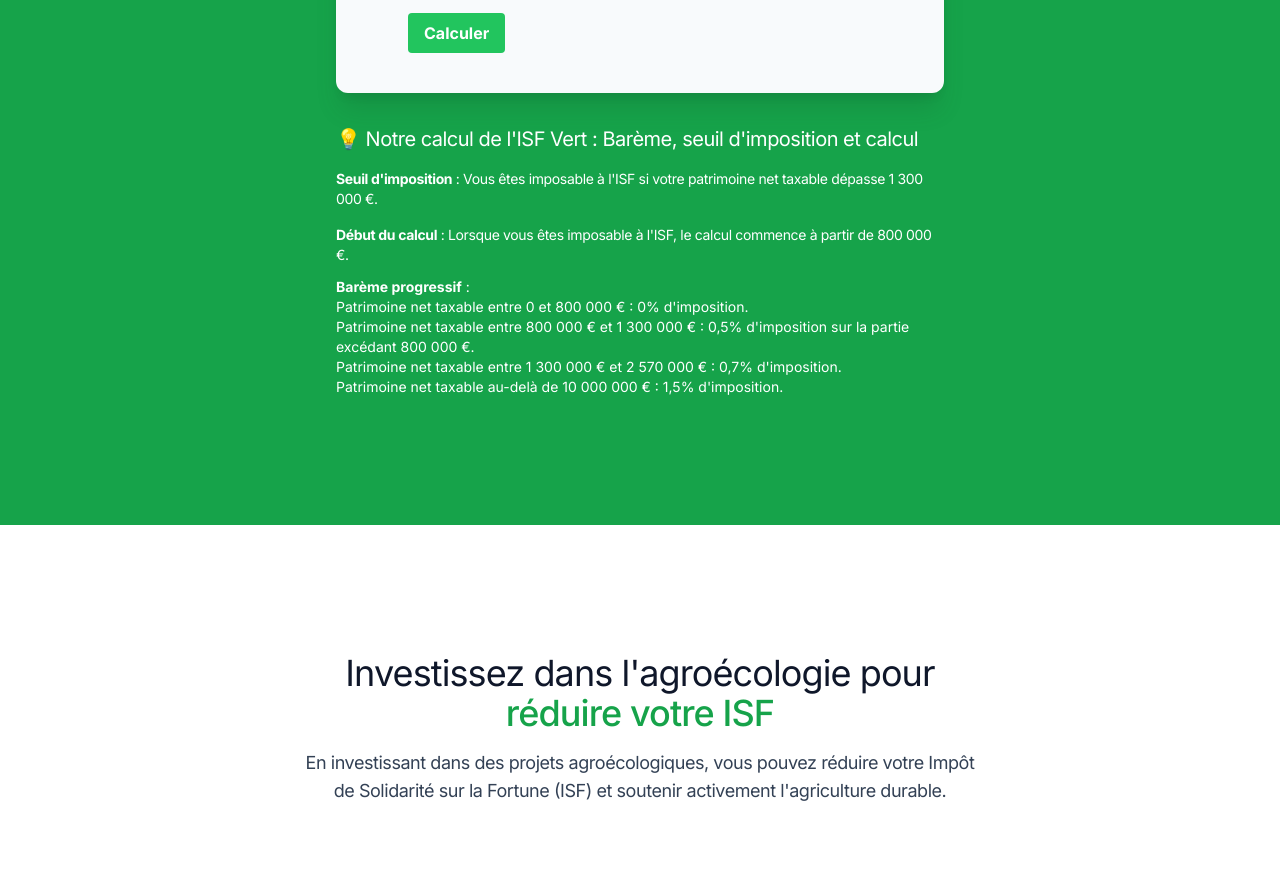
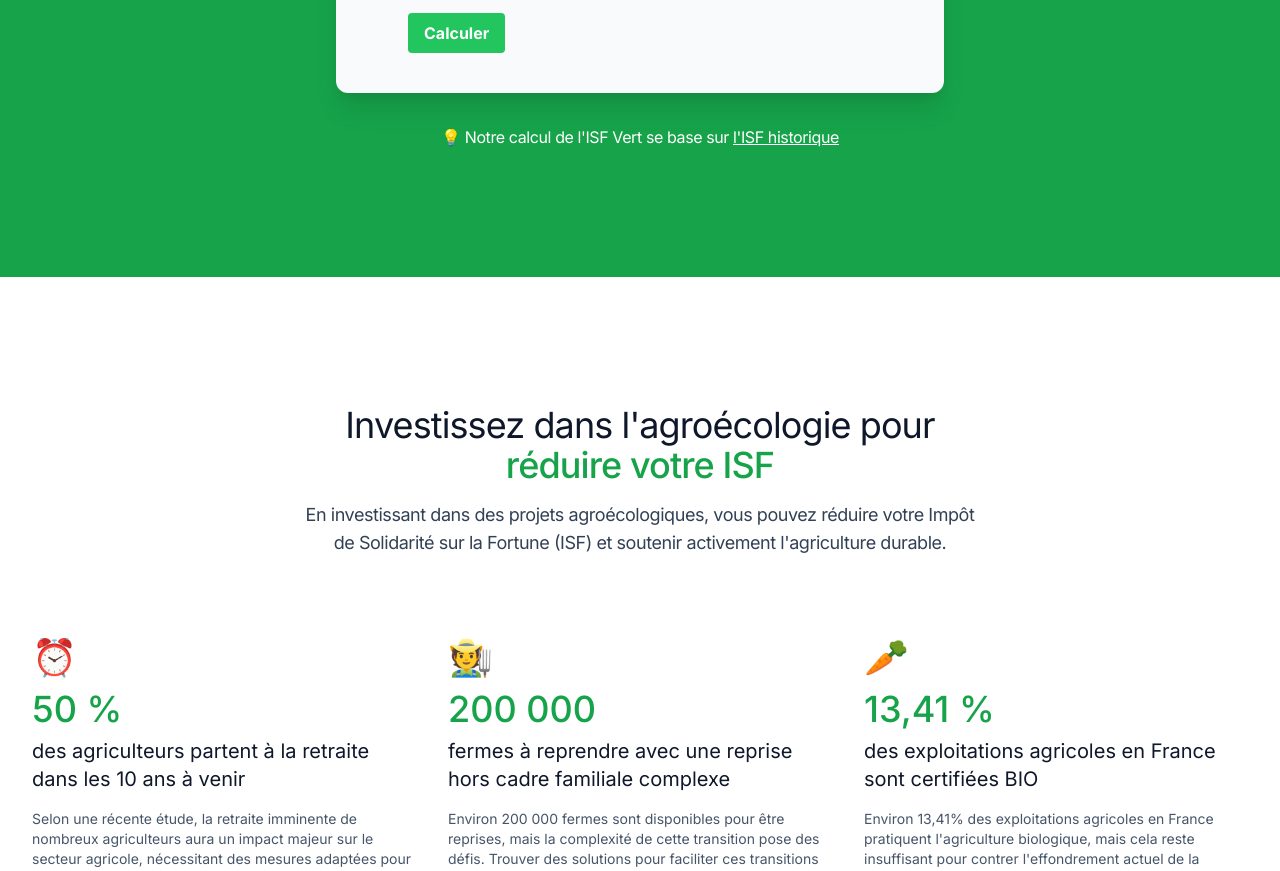
Before and after one commit to alexandre-mace/isfvert, a Next.js app: page / in a window 1280 px wide. Shown: the part 1983-2854 px from the top of the page. Built offline with nearby package versions, Linux system fonts and the light colour scheme.

Commit message:
Update isf computing details

```diff
--- a/app/page.tsx
+++ b/app/page.tsx
@@ -118,40 +118,15 @@ export default function Home() {
             </div>
 
             <div className={"mt-2 text-white text-start"}>
-              <h2 className={"font-display text-2xl tracking-tight sm:text-xl"}>
-                💡 Notre calcul de l&apos;ISF Vert : Barème, seuil
-                d&apos;imposition et calcul
-              </h2>
-              <p className={"mt-4 tracking-tight max-w-3xl mx-auto text-sm"}>
-                <b>Seuil d&apos;imposition</b> : Vous êtes imposable à
-                l&apos;ISF si votre patrimoine net taxable dépasse 1 300 000 €.
+              <p className={"font-display tracking-tight"}>
+                💡 Notre calcul de l&apos;ISF Vert se base sur{" "}
+                <a
+                  className={"text-white"}
+                  href="https://www.journaldunet.fr/patrimoine/guide-des-finances-personnelles/1202027-isf-bareme-calcul-et-simulation/"
+                >
+                  l&apos;ISF historique
+                </a>
               </p>
-              <p className={"mt-4 tracking-tight max-w-3xl mx-auto text-sm"}>
-                <b>Début du calcul</b> : Lorsque vous êtes imposable à
-                l&apos;ISF, le calcul commence à partir de 800 000 €.
-              </p>
-
-              <div className={"text-sm mt-3"}>
-                <b>Barème progressif</b> :
-                <ul>
-                  <li>
-                    Patrimoine net taxable entre 0 et 800 000 € : 0%
-                    d&apos;imposition.
-                  </li>
-                  <li>
-                    Patrimoine net taxable entre 800 000 € et 1 300 000 € : 0,5%
-                    d&apos;imposition sur la partie excédant 800 000 €.
-                  </li>
-                  <li>
-                    Patrimoine net taxable entre 1 300 000 € et 2 570 000 € :
-                    0,7% d&apos;imposition.
-                  </li>
-                  <li>
-                    Patrimoine net taxable au-delà de 10 000 000 € : 1,5%
-                    d&apos;imposition.
-                  </li>
-                </ul>
-              </div>
             </div>
           </div>
         </div>
```
